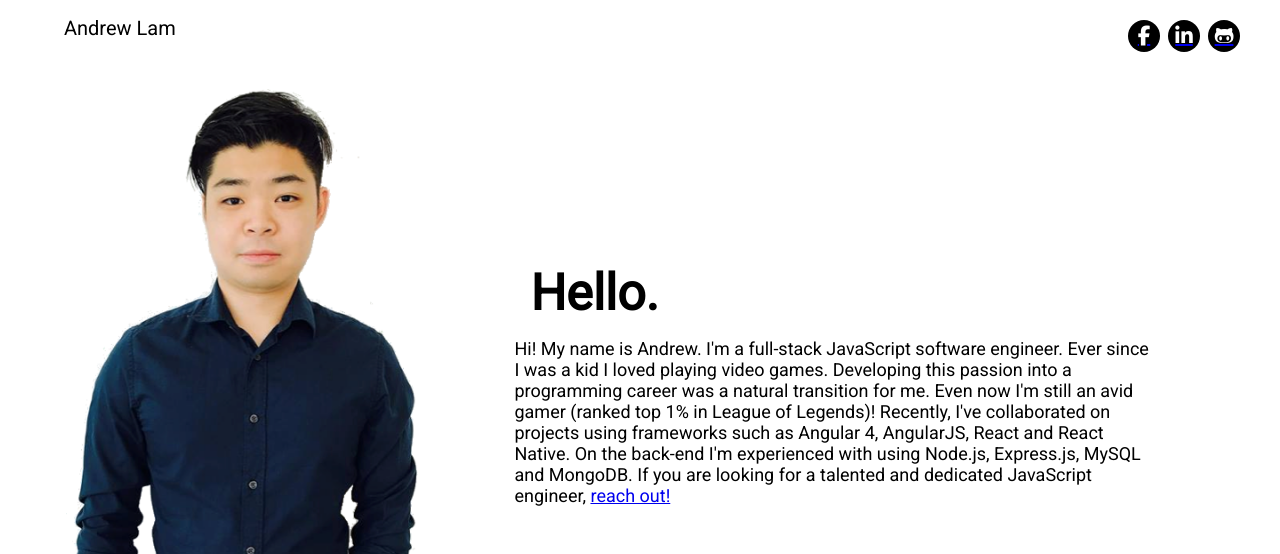
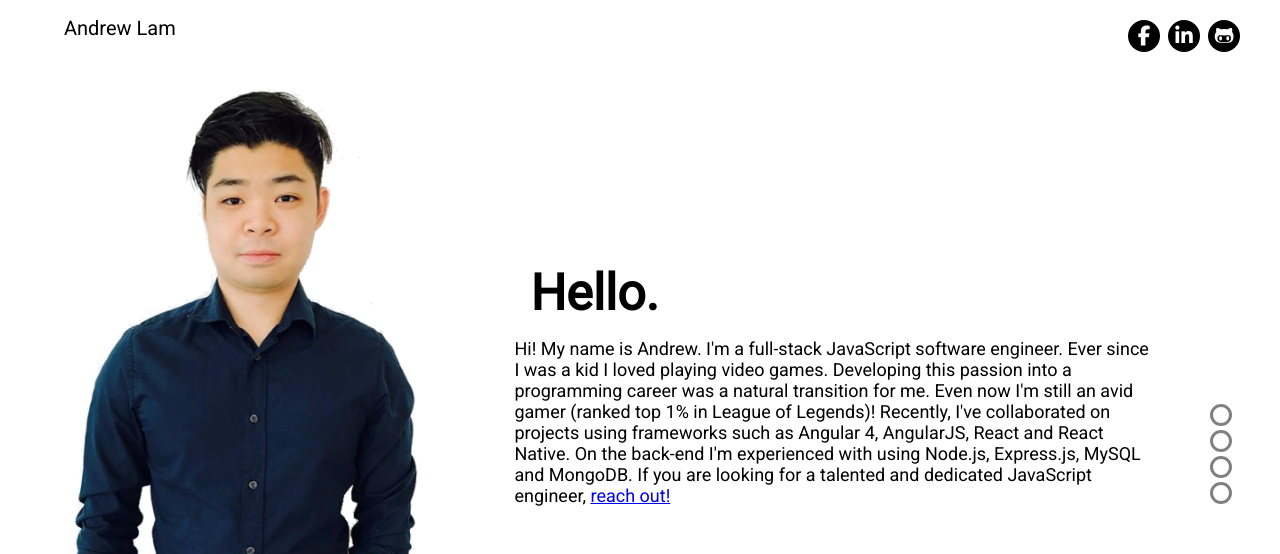
Before and after one commit to Drewclam/sweet-portfolio, a React (Create React App) app: page / in a window 1280 px wide. Shown: the top 554 px of the page. Built offline with nearby package versions, Linux system fonts and the light colour scheme.

Commit message:
Add current page state and react-track dependency

```diff
--- a/package.json
+++ b/package.json
@@ -7,7 +7,8 @@
     "body-parser": "^1.17.2",
     "nodemailer": "^4.0.1",
     "react": "^15.6.1",
-    "react-dom": "^15.6.1"
+    "react-dom": "^15.6.1",
+    "react-track": "^0.4.4"
   },
   "devDependencies": {
     "react-scripts": "1.0.7"
--- a/src/App.js
+++ b/src/App.js
@@ -15,8 +15,14 @@
       name: '',
       email: '',
       phone: '',
-      body: ''
+      body: '',
+      current: 'about'
     }
+  }
+
+  changeCurrentPage(page) {
+    this.setState({page});
+    console.log('state of page ', this.state.current);
   }
 
   changeName(name) {
@@ -64,6 +70,7 @@
     return (
       <div className="App">
         <Header />
+        <Navbar changeCurrentPage={this.changeCurrentPage.bind(this)} />
         <About />
         <TechStack />
         <Projects />
--- a/src/components/About.js
+++ b/src/components/About.js
@@ -6,7 +6,6 @@
   render() {
     return (
       <div className="about-container">
-        <a name="about"></a>
         <span>Tech</span>
         <img className="profile-pic" src={picture} />
         <div className="about-blurb-container">
--- a/src/components/Header.js
+++ b/src/components/Header.js
@@ -4,6 +4,7 @@
   render() {
     return (
       <div className="header-container">
+        <a name="about"></a>
         <span className="header-name">Andrew Lam</span>
         <div className="social-media-container">
           <a href="https://www.facebook.com/DrewCLam">
--- a/src/components/Navbar.js
+++ b/src/components/Navbar.js
@@ -2,12 +2,13 @@
 
 export default class Navbar extends Component {
   render() {
+    const { changeCurrentPage } = this.props;
     return (
       <div className="navbar-container">
-        <span className="nav-home">Home</span>
-        <span className="nav-about"><a href="#about">About</a></span>
-        <span className="nav-projects"><a href="#projects">Projects</a></span>
-        <span className="nav-contact"><a href="#contact">Contact</a></span>
+        <a href="#about" onClick={() => changeCurrentPage('about')}><div className="nav-about"></div></a>
+        <a href="#tech"><div className="nav-tech"></div></a>
+        <a href="#projects"><div className="nav-projects"></div></a>
+        <a href="#contact"><div className="nav-contact"></div></a>
       </div>
     );
   }
--- a/src/index.css
+++ b/src/index.css
@@ -47,6 +47,10 @@
   margin-right: 0.5rem;
 }
 
+.social-media-container a {
+  text-decoration: none;
+}
+
 /* About */
 .about-container {
   display: flex;
@@ -88,18 +92,21 @@
 
 /* Navbar */
 .navbar-container {
+  position: fixed;
   display: flex;
-  flex-direction: row;
-  justify-content: flex-end;
+  flex-direction: column;
+  right: 3rem;
+  top: 25rem;
   /*border: 1px solid black;*/
-  height: 3rem;
-  background-color: #CDD7D6;
-  font-size: 15px;
 }
 
-.navbar-container span {
-  margin: 1rem 1rem;
+.navbar-container div {
   cursor: pointer;
+  border: 3px solid grey;
+  border-radius: 50%;
+  height: 1rem;
+  width: 1rem;
+  margin-top: 0.25rem;
 }
 
 /* Projects */
```
